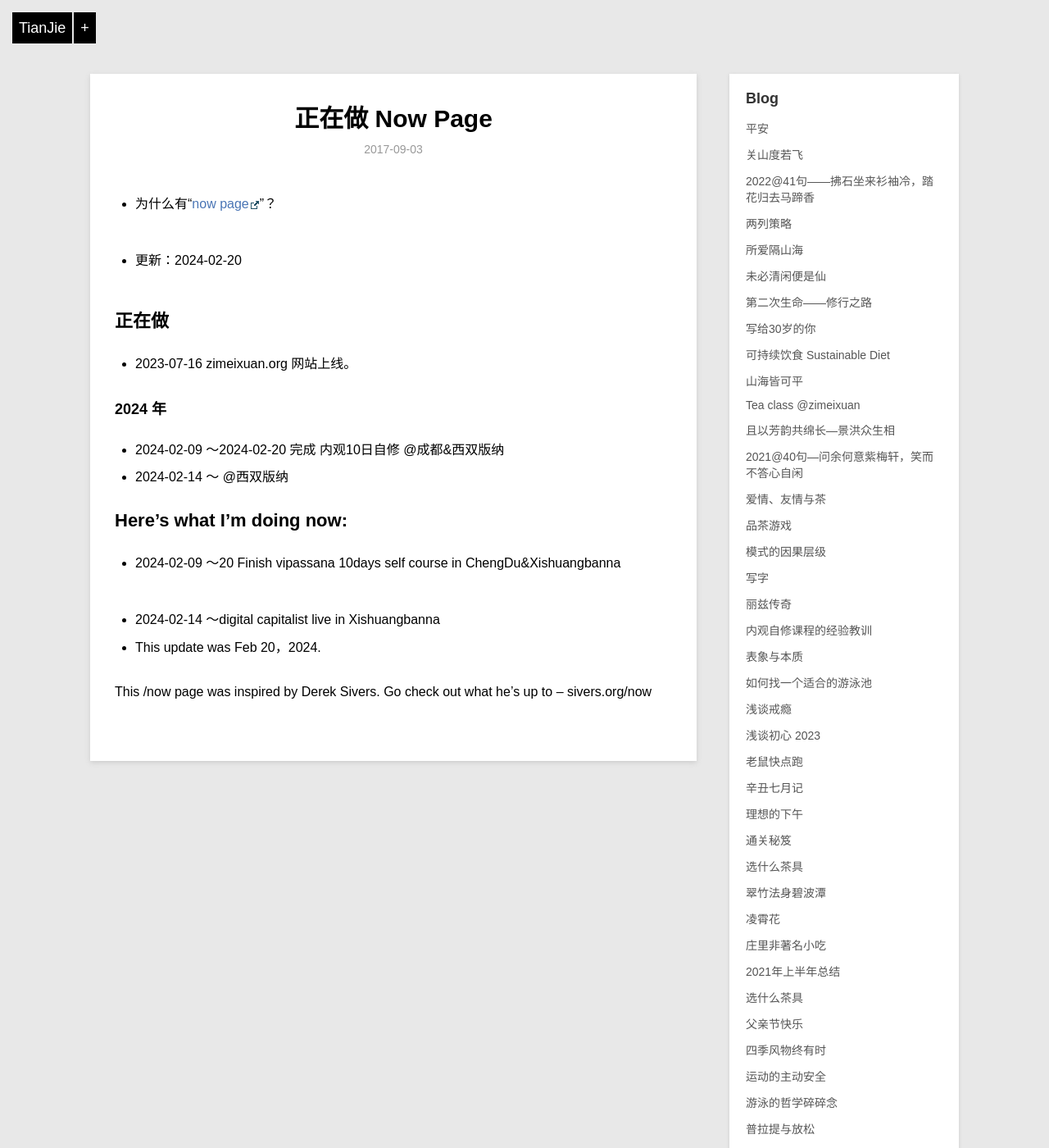
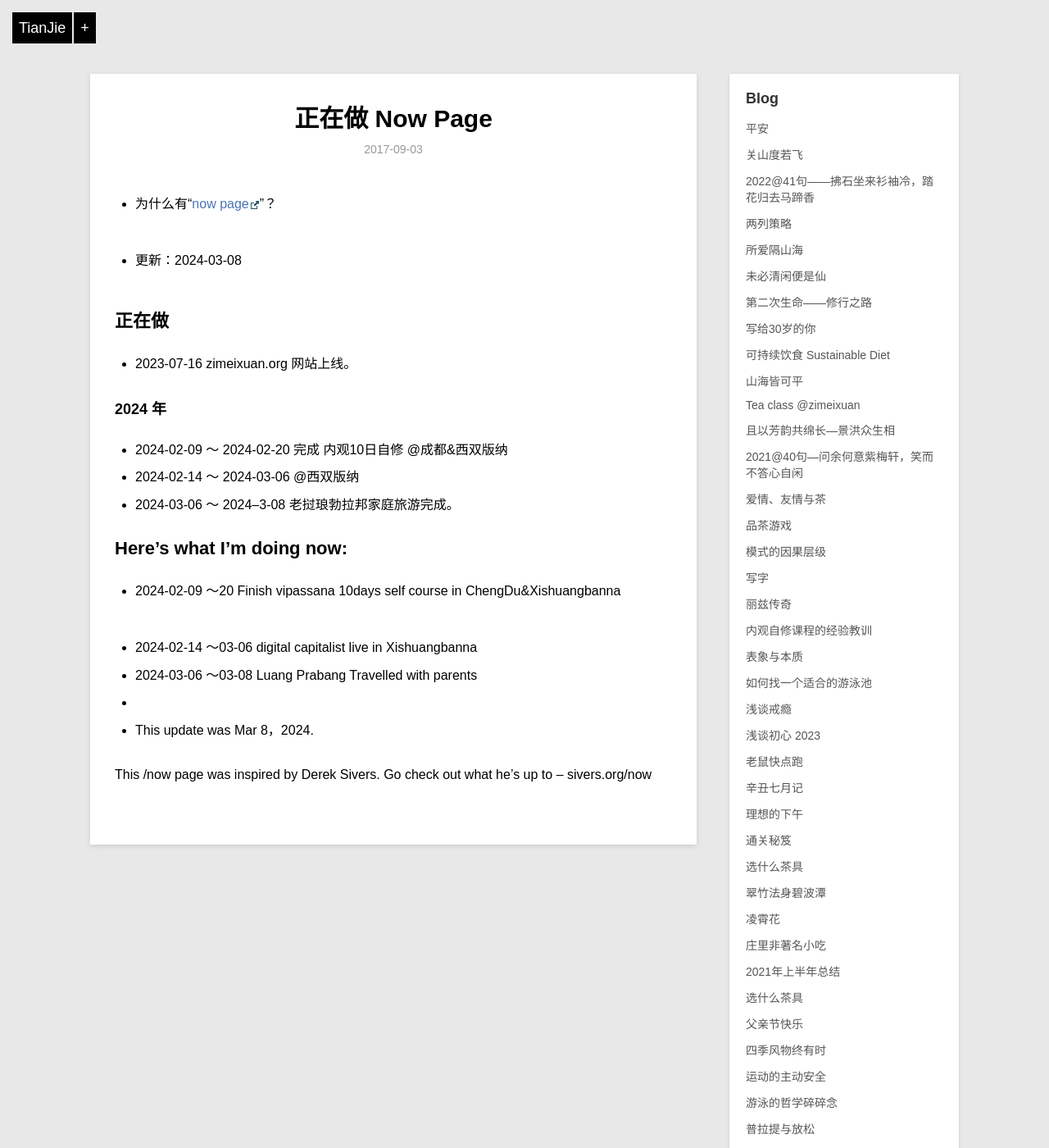
Before and after one commit to violettianjie/violettianjie.github.io, a Jekyll site: the page built from _posts/blog/2017-09-03-now.md, in a window 1280 px wide and 1400 px high. Shown: the whole window at 82% size. Built offline with Jekyll 4.4.1, drawn with Linux system fonts in a browser that asks for light colours; comment, search, counter and statistics services are not loaded.

Commit message:
Update 2017-09-03-now.md

```diff
--- a/_posts/blog/2017-09-03-now.md
+++ b/_posts/blog/2017-09-03-now.md
@@ -9,7 +9,7 @@ category: blog
 - 为什么有“[now page](http://nownownow.com/about)”？
 
 
-- 更新：2024-02-20
+- 更新：2024-03-08
 
 
 ## 正在做
@@ -18,8 +18,9 @@ category: blog
 
 ### 2024 年
 
-- 2024-02-09 ～2024-02-20 完成  内观10日自修 @成都&西双版纳
-- 2024-02-14 ～  @西双版纳
+- 2024-02-09 ～ 2024-02-20 完成  内观10日自修 @成都&西双版纳
+- 2024-02-14 ～ 2024-03-06 @西双版纳
+- 2024-03-06 ～ 2024--3-08 老挝琅勃拉邦家庭旅游完成。
 
 
 
@@ -28,8 +29,10 @@ category: blog
 
 - 2024-02-09 ～20  Finish vipassana 10days self course in ChengDu&Xishuangbanna
 
-- 2024-02-14 ～digital capitalist live in Xishuangbanna
-- This update was Feb 20，2024.
+- 2024-02-14 ～03-06 digital capitalist live in Xishuangbanna
+- 2024-03-06 ～03-08 Luang Prabang Travelled with parents
+-
+- This update was Mar 8，2024.
 
 This /now page was inspired by Derek Sivers. Go check out what he’s up to – sivers.org/now
 
```
